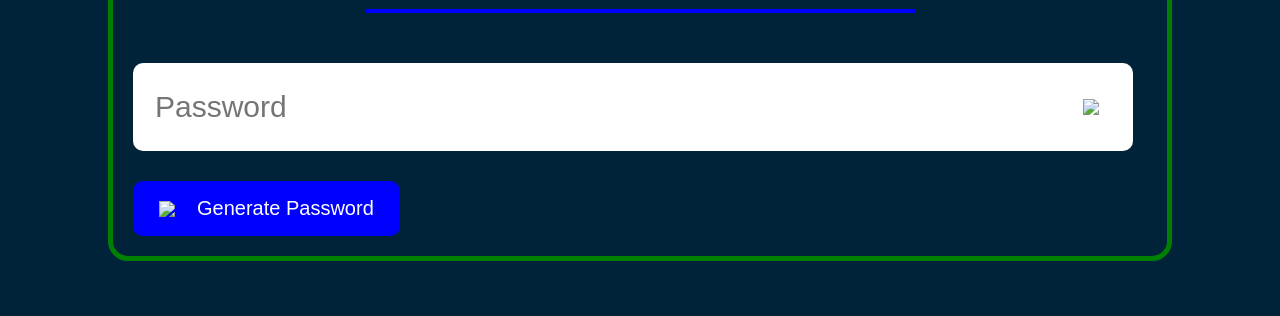
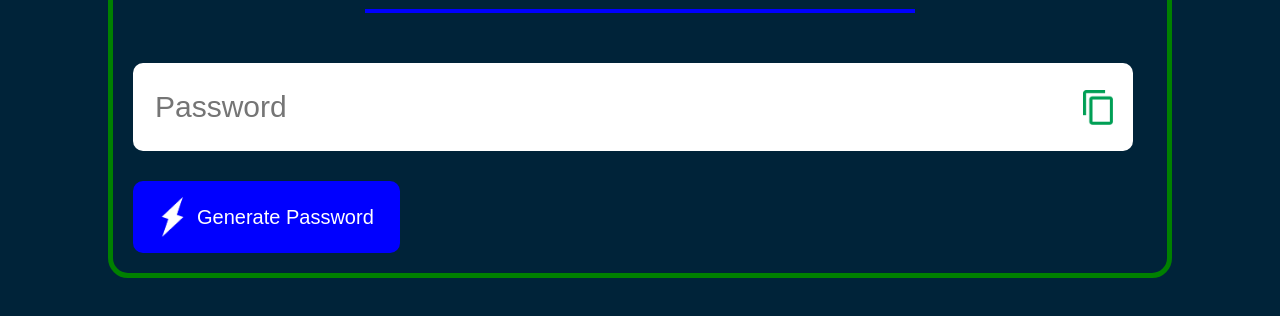
Before and after one commit to Harshit2012/Random-Password-Generator, a plain HTML site: page index.html in a window 1280 px wide. Shown: the part 280-596 px from the top of the page. Drawn offline with Linux system fonts and the light colour scheme.

Commit message:
Update index.html

```diff
--- a/index.html
+++ b/index.html
@@ -13,9 +13,9 @@
         <hr>
         <div class="display">
             <input type="text" id="password" placeholder="Password">
-            <img src="images/copy.png" onclick="copyPassword()">
+            <img src="copy.png" onclick="copyPassword()">
         </div>
-        <button onclick="createpassword()"><img src="images/generate.png">Generate Password</button>
+        <button onclick="createpassword()"><img src="generate.png">Generate Password</button>
     </div>
 
 <script>
```
